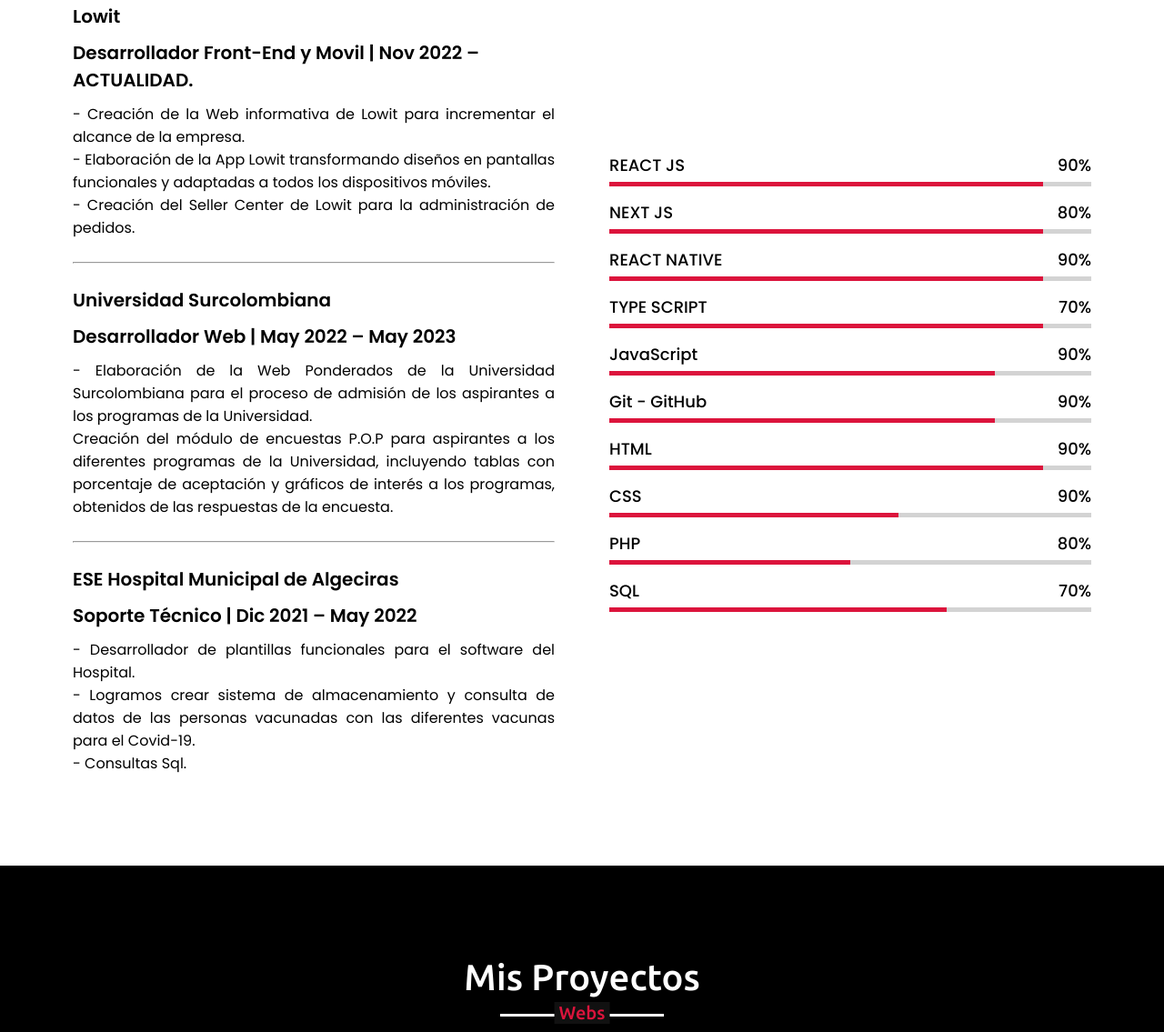
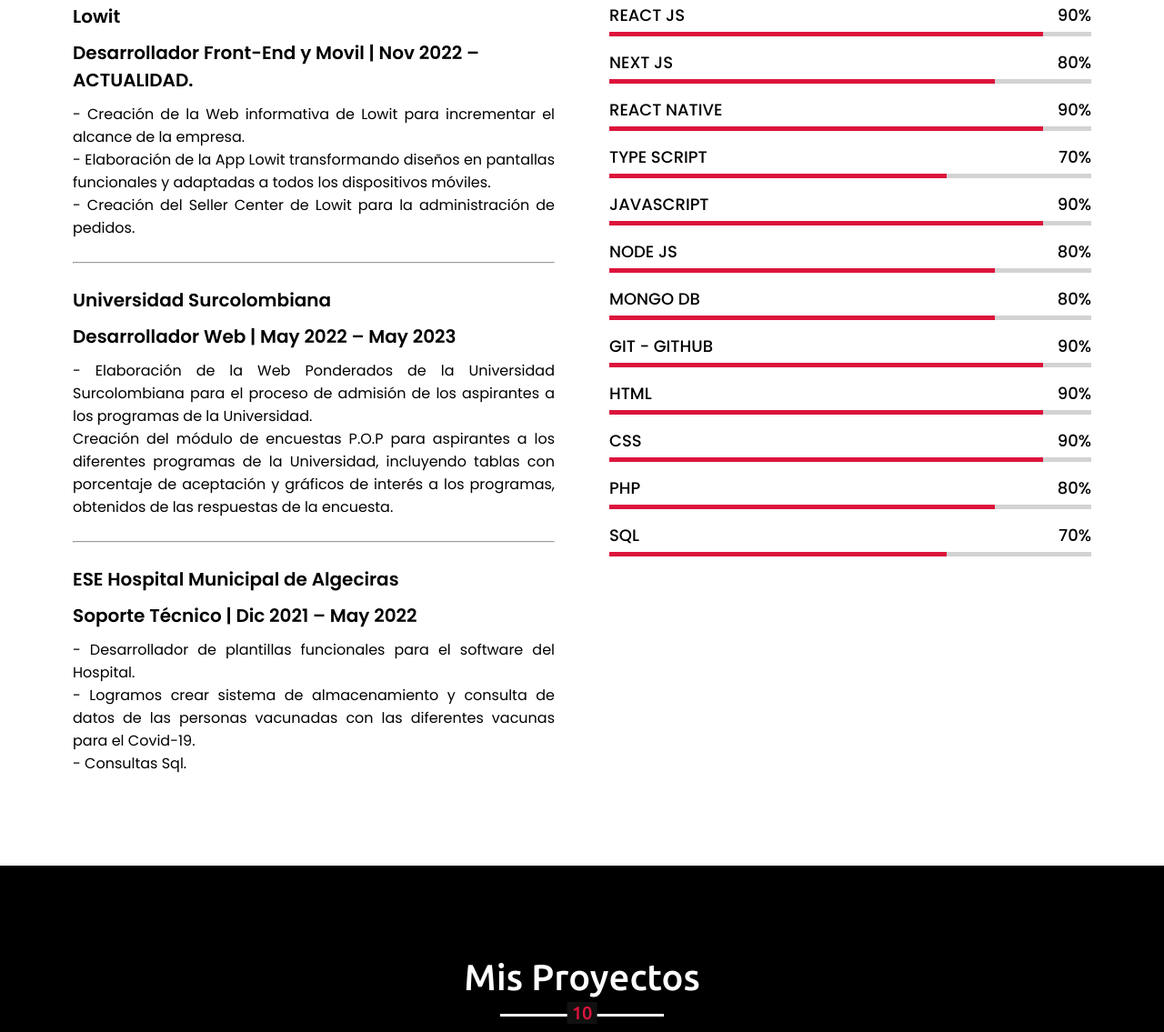
Before and after one commit to luis13xd/0-Web_Personal, a plain HTML site: page index.html in a window 1280 px wide. Shown: the part 2388-3523 px from the top of the page at 91% size. Drawn offline with nearby package versions, Linux system fonts and the light colour scheme.

Commit message:
responsive qr

```diff
--- a/index.html
+++ b/index.html
@@ -179,7 +179,7 @@
                             <span>NEXT JS</span>
                             <span>80%</span>
                         </div>
-                        <div class="line html"></div>
+                        <div class="line js"></div>
                     </div>
                     <div class="bars">
                         <div class="info">
@@ -193,21 +193,35 @@
                             <span>TYPE SCRIPT</span>
                             <span>70%</span>
                         </div>
+                        <div class="line mysql"></div>
+                    </div>
+                    <div class="bars">
+                        <div class="info">
+                            <span>JAVASCRIPT</span>
+                            <span>90%</span>
+                        </div>
                         <div class="line html"></div>
                     </div>
                     <div class="bars">
                         <div class="info">
-                            <span>JavaScript</span>
-                            <span>90%</span>
+                            <span>NODE JS</span>
+                            <span>80%</span>
                         </div>
                         <div class="line js"></div>
                     </div>
                     <div class="bars">
                         <div class="info">
-                            <span>Git - GitHub</span>
+                            <span>MONGO DB</span>
+                            <span>80%</span>
+                        </div>
+                        <div class="line js"></div>
+                    </div>
+                    <div class="bars">
+                        <div class="info">
+                            <span>GIT - GITHUB</span>
                             <span>90%</span>
                         </div>
-                        <div class="line js"></div>
+                        <div class="line html"></div>
                     </div>
                     <div class="bars">
                         <div class="info">
@@ -221,14 +235,14 @@
                             <span>CSS</span>
                             <span>90%</span>
                         </div>
-                        <div class="line css"></div>
+                        <div class="line html"></div>
                     </div>
                     <div class="bars">
                         <div class="info">
                             <span>PHP</span>
                             <span>80%</span>
                         </div>
-                        <div class="line php"></div>
+                        <div class="line js"></div>
                     </div>
                     <div class="bars">
                         <div class="info">
--- a/style.css
+++ b/style.css
@@ -62,7 +62,7 @@ section{
 .contact .contact-content{
     display: flex;
     flex-wrap: wrap;
-    align-items: center;
+    /* align-items: center; */
     justify-content: space-between;
 }
 section .title{
@@ -418,7 +418,7 @@ background: linear-gradient(to bottom, black, orange);*/
 
 /* teams section styling */
 .teams .title::after{
-    content: "Webs";
+    content: "10";
 }
 .teams .carousel .card{
     background: #222;
@@ -517,7 +517,7 @@ background: linear-gradient(to bottom, black, orange);*/
 }
 .img_whatsapp{
     height: auto;
-    width: 80%;
+    width: 400px;
     border-radius: 18px;
 }
 /* footer section styling */
@@ -548,11 +548,15 @@ footer span a:hover{
     .max-width{
         padding: 0 50px;
     }
+    /* .logo{
+        display: none;
+    } */
 }
 @media (max-width: 947px){
     .menu-btn{
         display: block;
         z-index: 999;
+        border: 1px solid white;
     }
     .menu-btn i.active:before{
         content: "\f00d";
@@ -670,4 +674,8 @@ footer span a:hover{
         font-size: 23px;
         line-height: 38px;
     }
+    .img_whatsapp{
+        width: 250px;
+        margin-top: 25px;
+    }
 }
```
